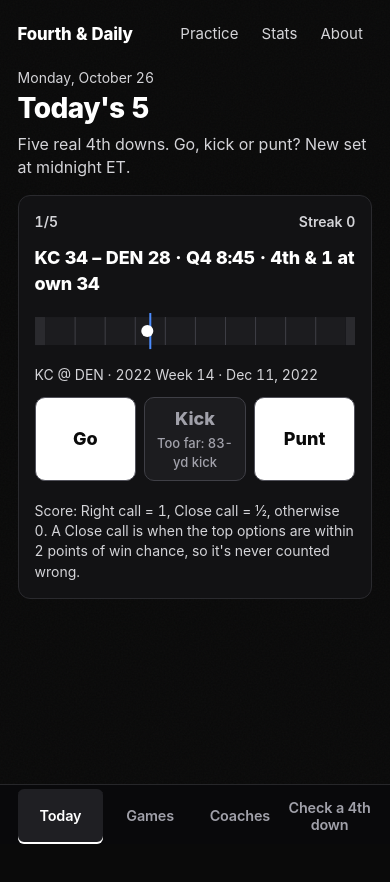
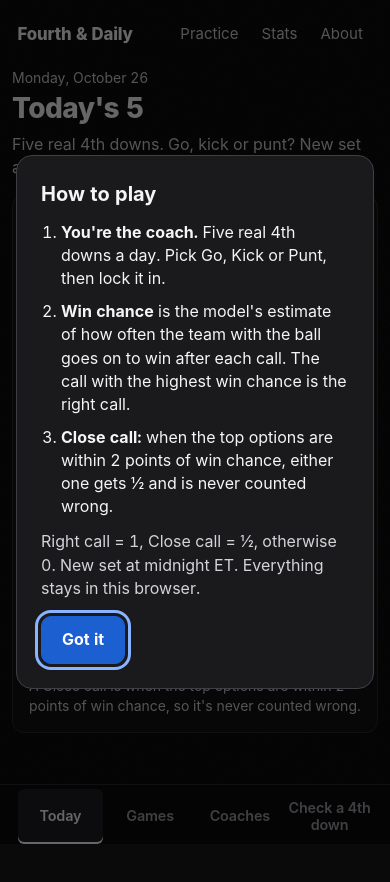
Before and after one commit to nmpy7knjd8-code/nfl-analytics-simulator, a Next.js app in the folder frontend/: page /daily in a window 390 px wide. Shown: the top 882 px of the page. Built offline with nearby package versions, Linux system fonts and the light colour scheme.

Commit message:
Daily: always-on lock-in, radiogroup with arrow keys + Enter, visible focus ring, how-to dialog, labeled counters + progress, neutral pick state, Fourth & Daily #N end title

```diff
--- a/frontend/app/globals.css
+++ b/frontend/app/globals.css
@@ -1699,3 +1699,35 @@ body { font-variant-numeric: tabular-nums; }
 }
 .fd-scoring { font-size: 0.875rem; margin: 0.75rem 0 0; }
 .fd-choices .fd-scoring { grid-column: 1 / -1; }
+
+/* UI audit P0/P1 (Oct 26) on the Daily card */
+.fd-page :is(button, a, [tabindex]):focus-visible, .fd-howto :is(button, a):focus-visible { outline: 3px solid #8ab4ff; outline-offset: 3px; box-shadow: none; }
+.fd-top-right { display: inline-flex; align-items: center; gap: 0.5rem; }
+.fd-count { font-size: 0.875rem; color: #f5f5f6; }
+.fd-help { width: 44px; height: 44px; border-radius: 50%; border: 1px solid #52525b; background: transparent; color: #f5f5f6; font-weight: 800; font-size: 1.125rem; cursor: pointer; }
+.fd-help:hover { background: #27272a; }
+.fd-progress { display: grid; grid-template-columns: repeat(5, 1fr); gap: 4px; height: 4px; margin: 0.25rem 0 0.5rem; }
+.fd-progress span { background: #3f3f46; border-radius: 2px; }
+.fd-progress span.is-now { background: #8ab4ff; }
+.fd-progress span.is-done { background: #f5f5f6; }
+.fd-scoreboard, .fd-game, .fd-end-score { font-variant-numeric: tabular-nums slashed-zero; }
+.fd-pick { display: grid; gap: 0.6rem; }
+.fd-hint { margin: 0; font-size: 0.875rem; color: #d4d4d8; }
+.fd-choice.is-picked { background: #0a0a0a; color: #f5f5f6; border: 2px solid #f5f5f6; }
+.fd-choice.is-picked small { color: #d4d4d8; }
+.fd-lock { min-height: 3.25rem; width: 100%; transition: opacity 120ms, background 120ms; animation: none; }
+.fd-lock:disabled { opacity: 0.45; cursor: not-allowed; }
+.fd-pick .fd-scoring { margin: 0; }
+.fd-bar-label { display: flex; flex-direction: column; line-height: 1.15; }
+.fd-bar.is-pick .fd-bar-label { text-decoration: none; }
+.fd-bar { grid-template-columns: 6.5rem 1fr 4.75rem; }
+.fd-tag { font-size: 0.75rem; font-weight: 600; color: #d4d4d8; }
+.fd-tag-model { color: #8ab4ff; }
+.fd-end-title { margin: 0; font-size: clamp(1.25rem, 4vw, 1.75rem); overflow-wrap: anywhere; }
+.fd-muted { color: #d4d4d8; }
+.fd-howto { max-width: 24rem; width: calc(100% - 2rem); border: 1px solid #3f3f46; border-radius: 16px; padding: 1.5rem; background: #1a1a1d; color: #f5f5f6; }
+.fd-howto::backdrop { background: rgba(0, 0, 0, 0.6); }
+.fd-howto h2 { margin: 0 0 0.75rem; font-size: 1.25rem; }
+.fd-howto ol { padding-left: 1.25rem; margin: 0 0 0.75rem; display: grid; gap: 0.6rem; line-height: 1.45; }
+.fd-howto form { margin: 1rem 0 0; }
+@media (max-width: 480px) { .fd-page { padding-inline: 12px; } .fd-card { padding-inline: 1rem; } }
--- a/frontend/components/DailyGame.tsx
+++ b/frontend/components/DailyGame.tsx
@@ -1,18 +1,19 @@
 "use client";
 
 import Link from "next/link";
-import { useEffect, useMemo, useState } from "react";
+import { useEffect, useMemo, useRef, useState, type KeyboardEvent } from "react";
 import type { QuizChoice } from "../lib/quiz";
 import type { DailyItem } from "../lib/daily";
 import {
   dailyStats, dateKey, formatCountdown, formatScore, loadStreak, msUntilNextSet, optionStates,
   practiceSet, rankedValues, recordDaily, saveStreak, scoreCall, shareText, visibleStreak,
-  dailySet, CLOSE_CALL_GAP, type CallResult, type ScoredCall, type StreakState,
+  dailySet, setNumber, CLOSE_CALL_GAP, type CallResult, type ScoredCall, type StreakState,
 } from "../lib/daily";
 import { CHOICE_NAME, cost, gameText, scoreboardText, whyText } from "../lib/dailyView";
 import { playIdFromItemId, storyHref } from "../lib/gameStory";
 
 const PROGRESS_KEY = "fourth-and-daily.progress.v1";
+const HOWTO_KEY = "fourth-and-daily.seen-howto.v1";
 const RESULT_NAME: Record<CallResult, string> = { right: "Right call", close: "Close call · ½", wrong: "Not the best call" };
 
 type Mode = "daily" | "practice";
@@ -53,7 +54,11 @@ function Bars({ item, scored }: { item: DailyItem; scored: ScoredCall }) {
     <ul className="fd-bars" aria-label={`${item.situation.posteam} chance to win by choice`}>
       {ranked.map(([id, v]) => (
         <li key={id} className={`fd-bar${id === scored.best ? " is-best" : ""}${id === scored.pick ? " is-pick" : ""}`}>
-          <span className="fd-bar-label">{CHOICE_NAME[id]}</span>
+          <span className="fd-bar-label">
+            {CHOICE_NAME[id]}
+            {id === scored.pick ? <span className="fd-tag">Your pick</span> : null}
+            {id === scored.best ? <span className="fd-tag fd-tag-model">Model&apos;s pick</span> : null}
+          </span>
           <span className="fd-bar-track">
             <span className="fd-bar-fill" style={{ width: `${Math.round(v * 100)}%` }} />
           </span>
@@ -68,6 +73,28 @@ function Bars({ item, scored }: { item: DailyItem; scored: ScoredCall }) {
 
 type Picks = (QuizChoice | null)[];
 
+function HowTo({ open, onClose }: { open: boolean; onClose: () => void }) {
+  const ref = useRef<HTMLDialogElement>(null);
+  useEffect(() => {
+    const d = ref.current;
+    if (!d) return;
+    if (open && !d.open) d.showModal?.();
+    if (!open && d.open) d.close();
+  }, [open]);
+  return (
+    <dialog ref={ref} className="fd-howto" aria-labelledby="fd-howto-title" onClose={onClose} onCancel={onClose}>
+      <h2 id="fd-howto-title">How to play</h2>
+      <ol>
+        <li><strong>You&apos;re the coach.</strong> Five real 4th downs a day. Pick Go, Kick or Punt, then lock it in.</li>
+        <li><strong>Win chance</strong> is the model&apos;s estimate of how often the team with the ball goes on to win after each call. The call with the highest win chance is the right call.</li>
+        <li><strong>Close call:</strong> when the top options are within {Math.round(CLOSE_CALL_GAP * 100)} points of win chance, either one gets ½ and is never counted wrong.</li>
+      </ol>
+      <p className="fd-muted">Right call = 1, Close call = ½, otherwise 0. New set at midnight ET. Everything stays in this browser.</p>
+      <form method="dialog"><button type="submit" className="fd-btn fd-btn-primary">Got it</button></form>
+    </dialog>
+  );
+}
+
 export function DailyGame({ mode }: { mode: Mode }) {
   const [today, setToday] = useState<string | null>(null);
   const [seed, setSeed] = useState(0);
@@ -77,6 +104,9 @@ export function DailyGame({ mode }: { mode: Mode }) {
   const [streak, setStreak] = useState<StreakState | null>(null);
   const [now, setNow] = useState(() => Date.now());
   const [copied, setCopied] = useState<string | null>(null);
+  const [pending, setPending] = useState<QuizChoice | null>(null);
+  const [howto, setHowto] = useState(false);
+  const choiceRefs = useRef<(HTMLButtonElement | null)[]>([]);
 
   // Client-only: the day is the viewer's current ET date.
   useEffect(() => {
@@ -85,6 +115,11 @@ export function DailyGame({ mode }: { mode: Mode }) {
     setSeed(Date.now());
     const s = loadStreak(storage());
     setStreak(s);
+    try {
+      if (!storage()?.getItem(HOWTO_KEY)) setHowto(true);
+    } catch {
+      /* no storage: don't nag */
+    }
     if (mode === "daily") {
       try {
         const raw = storage()?.getItem(PROGRESS_KEY);
@@ -155,16 +190,27 @@ export function DailyGame({ mode }: { mode: Mode }) {
 
   const shown = visibleStreak(streak ?? { current: 0, best: 0, last_completed: null, history: [] }, today);
 
-  function choose(c: QuizChoice) {
-    if (revealed) return;
+  function closeHowto() {
+    setHowto(false);
+    try {
+      storage()?.setItem(HOWTO_KEY, "1");
+    } catch {
+      /* not persisted */
+    }
+  }
+
+  function lockIn(c: QuizChoice | null = pending) {
+    if (revealed || !c) return;
     const p = [...picks];
     while (p.length < items.length) p.push(null);
     p[index] = c;
     setPicks(p);
+    setPending(null);
     setRevealed(true);
   }
 
   function nextCard() {
+    setPending(null);
     setRevealed(false);
     setIndex((i) => i + 1);
   }
@@ -174,6 +220,7 @@ export function DailyGame({ mode }: { mode: Mode }) {
     setPicks([]);
     setIndex(0);
     setRevealed(false);
+    setPending(null);
     setCopied(null);
   }
 
@@ -189,9 +236,12 @@ export function DailyGame({ mode }: { mode: Mode }) {
     const maxDays = stats ? Math.max(1, ...stats.score_distribution) : 1;
     return (
       <section className="fd-card fd-end" aria-labelledby="fd-end-title">
-        <h2 id="fd-end-title" className="fd-end-score">
+        <h2 id="fd-end-title" className="fd-end-title">
+          {mode === "daily" ? `Fourth & Daily #${setNumber(today)}` : "Practice set"}
+        </h2>
+        <p className="fd-end-score" aria-label={`Score ${formatScore(credit)} out of ${items.length}`}>
           {formatScore(credit)}/{items.length}
-        </h2>
+        </p>
         <p className="fd-muted fd-scoring">{SCORING_TEXT}</p>
         <p className="fd-end-squares" aria-label="Your calls">
           {done.map((s, i) => (
@@ -257,28 +307,79 @@ export function DailyGame({ mode }: { mode: Mode }) {
   const item = items[index];
   const scored = scores[index];
   const opts = optionStates(item);
+  const choices = opts.filter((o) => o.shown);
+  const enabled = choices.filter((o) => !o.disabled);
+  const focusId = pending ?? enabled[0]?.id;
+
+  function onChoiceKey(e: KeyboardEvent<HTMLButtonElement>, id: QuizChoice) {
+    const k = e.key;
+    if (k === "Enter") {
+      e.preventDefault();
+      lockIn(pending ?? id);
+      return;
+    }
+    if (k === " ") {
+      e.preventDefault();
+      setPending(id);
+      return;
+    }
+    const step = k === "ArrowRight" || k === "ArrowDown" ? 1 : k === "ArrowLeft" || k === "ArrowUp" ? -1 : 0;
+    if (!step || !enabled.length) return;
+    e.preventDefault();
+    const at = Math.max(0, enabled.findIndex((o) => o.id === id));
+    const next = enabled[(at + step + enabled.length) % enabled.length].id;
+    setPending(next);
+    choiceRefs.current[choices.findIndex((o) => o.id === next)]?.focus();
+  }
+
   return (
     <section className="fd-card" aria-label={`Call ${index + 1} of ${items.length}`}>
+      <HowTo open={howto} onClose={closeHowto} />
       <div className="fd-card-top">
-        <span className="fd-count">
-          {index + 1}/{items.length}
+        <span className="fd-count">Call {index + 1} of {items.length}</span>
+        <span className="fd-top-right">
+          {mode === "daily" ? (
+            <span className="fd-count" aria-label={`Current streak ${shown} ${shown === 1 ? "day" : "days"}`}>
+              Streak: {shown} {shown === 1 ? "day" : "days"}
+            </span>
+          ) : (
+            <span className="fd-count">Practice</span>
+          )}
+          <button type="button" className="fd-help" aria-label="How to play" onClick={() => setHowto(true)}>?</button>
         </span>
-        {mode === "daily" ? <span className="fd-count">Streak {shown}</span> : <span className="fd-count">Practice</span>}
+      </div>
+      <div className="fd-progress" role="progressbar" aria-label="Calls done" aria-valuemin={0} aria-valuemax={items.length} aria-valuenow={scores.filter(Boolean).length}>
+        {items.map((_, i) => <span key={i} className={scores[i] ? "is-done" : i === index ? "is-now" : undefined} />)}
       </div>
       <p className="fd-scoreboard">{scoreboardText(item)}</p>
       <Field item={item} />
       <p className="fd-game">{gameText(item)}</p>
 
       {!revealed || !scored ? (
-        <div className="fd-choices" role="group" aria-label="Your call">
-          {opts
-            .filter((o) => o.shown)
-            .map((o) => (
-              <button key={o.id} type="button" className="fd-choice" disabled={o.disabled} onClick={() => choose(o.id)}>
+        <div className="fd-pick">
+          {index === 0 ? <p className="fd-hint" id="fd-hint">Pick a call, then lock it in. Arrow keys move, Enter locks it in.</p> : null}
+          <div className="fd-choices" role="radiogroup" aria-label="Your call" aria-describedby={index === 0 ? "fd-hint" : undefined}>
+            {choices.map((o, i) => (
+              <button
+                key={o.id}
+                ref={(el) => { choiceRefs.current[i] = el; }}
+                type="button"
+                role="radio"
+                aria-checked={pending === o.id}
+                tabIndex={o.id === focusId ? 0 : -1}
+                className={`fd-choice${pending === o.id ? " is-picked" : ""}`}
+                disabled={o.disabled}
+                onClick={() => setPending(o.id)}
+                onKeyDown={(e) => onChoiceKey(e, o.id)}
+              >
                 <span>{CHOICE_NAME[o.id]}</span>
                 {o.id === "fg" && o.note ? <small>{o.note}</small> : null}
               </button>
             ))}
+          </div>
+          <button type="button" className="fd-btn fd-btn-primary fd-lock" disabled={!pending} onClick={() => lockIn()}>
+            {pending ? `Lock in ${CHOICE_NAME[pending]}` : "Pick a call"}
+          </button>
           <p className="fd-muted fd-scoring">{SCORING_TEXT}</p>
         </div>
       ) : (
```
